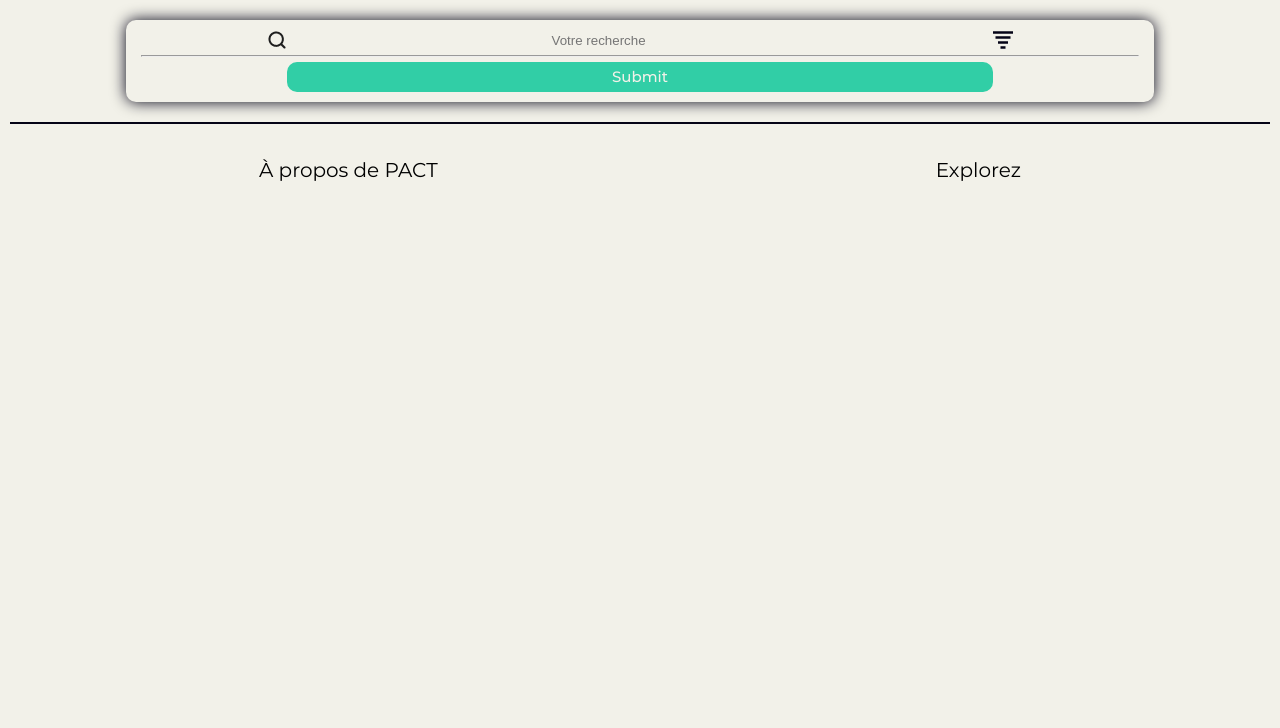
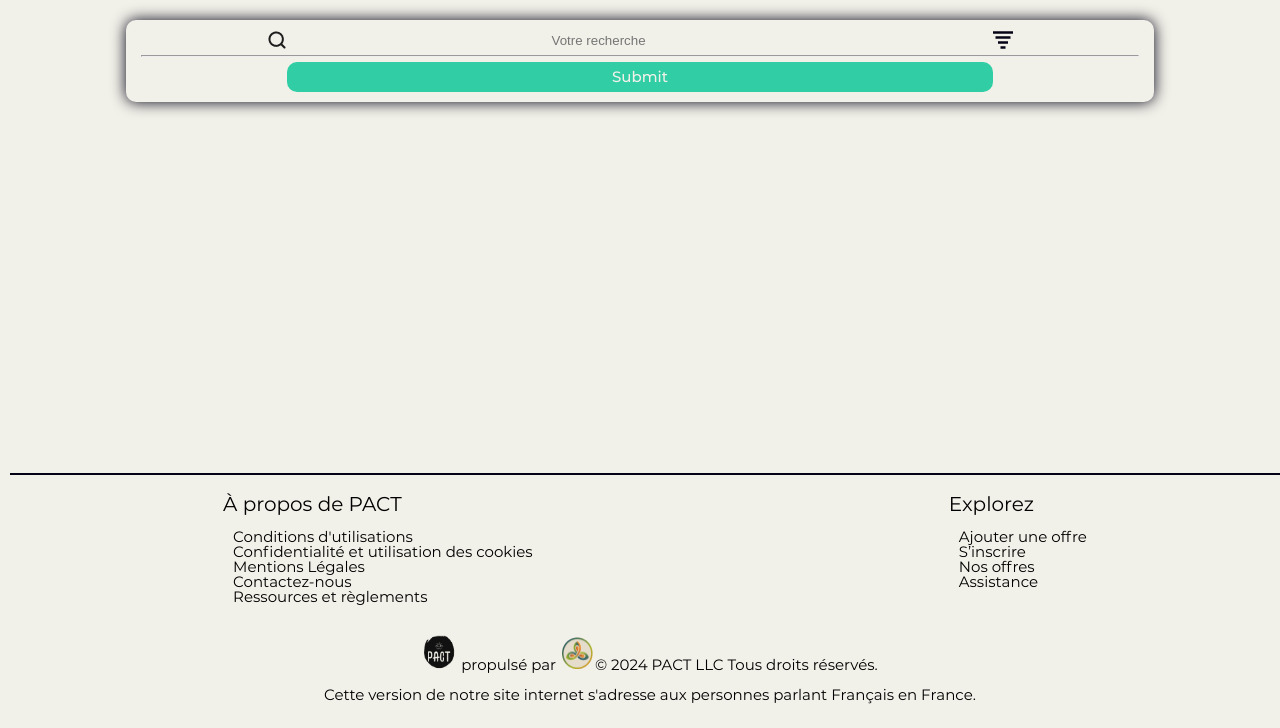
Before and after one commit to Pilou26021/SAE3.B1_2ToleTole, a PHP site: page / in a window 1280 px wide. Shown: the part 72-800 px from the top of the page. Run offline with PHP 8.4, Linux system fonts and the light colour scheme.

Commit message:
Ajout du footer

```diff
--- a/Site/index.html
+++ b/Site/index.html
@@ -31,18 +31,29 @@
         <div class="l_footer">
             <div class="l_footer_1" >
                 <h4>À propos de PACT</h4>
-                <ul>
-
+                <ul class="list-footer" >
+                    <li>Conditions d'utilisations</li>
+                    <li>Confidentialité et utilisation des cookies</li>
+                    <li>Mentions Légales</li>
+                    <li>Contactez-nous</li>
+                    <li>Ressources et règlements</li>
                 </ul>
             </div>
             <div class="l_footer_2">
                 <h4>Explorez</h4>
-                <ul>
+                <ul class="list-footer">
+                    <li>Ajouter une offre</li>
+                    <li>S’inscrire</li>
+                    <li>Nos offres</li>
+                    <li>Assistance</li>
 
                 </ul>
             </div>
         </div>
+        <div class="text-footer">
+            <p><img src="img/fond_remove.png" alt="PACT" width="35px" height="35px"> propulsé par <img src="img/TripEnarvor.png" alt="TripEnarvor" width="35px" height="35px">© 2024 PACT LLC Tous droits réservés.</p>
+            <p>Cette version de notre site internet s'adresse aux personnes parlant Français en France.</p>
+        </div>
     </footer>
-
 </body>
 </html>
--- a/Site/style.css
+++ b/Site/style.css
@@ -10,6 +10,8 @@ hr{
     margin: 5px;
     color: #040316;
 }
+
+
 
 /* HEADER **/
 
@@ -65,14 +67,26 @@ main{
 
 footer{
     padding-top: 10px;
+    width: 100%;
     border-top: solid 2px #040316 ;
     margin-top: 20px;
+    position: fixed;
+    bottom: 10px;
 }
 
 .l_footer{
     display: flex;
     justify-content: space-around;
+    font-size: 15px;
+}
 
+.list-footer{
+    list-style-type: none;
+    padding-left: 20px;
+}
+
+.text-footer{
+    text-align: center;
 }
 
 
@@ -83,22 +97,26 @@ footer{
 h1{
     font-size: 30px;
     font-weight: normal;
+    margin: 10px;
 }
 
 h2{
     font-size: 25px;
     font-weight: normal;
+    margin: 10px;
 }
 
 h3{
     font-size: 20px;
     text-decoration: underline;
     font-weight: normal;
+    margin: 10px;
 }
 
 h4{
     font-size: 20px;
     font-weight: normal;
+    margin: 10px;
 }
 
 p{
```
Also changed, not shown: Site/img/TripEnarvor.png (added).
